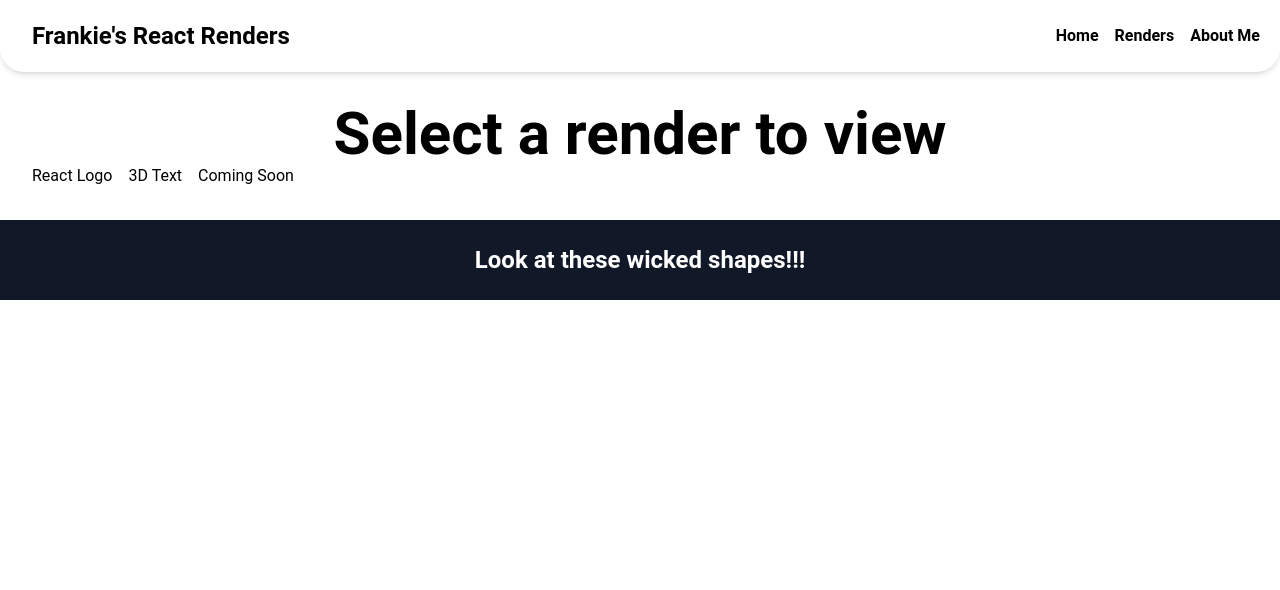
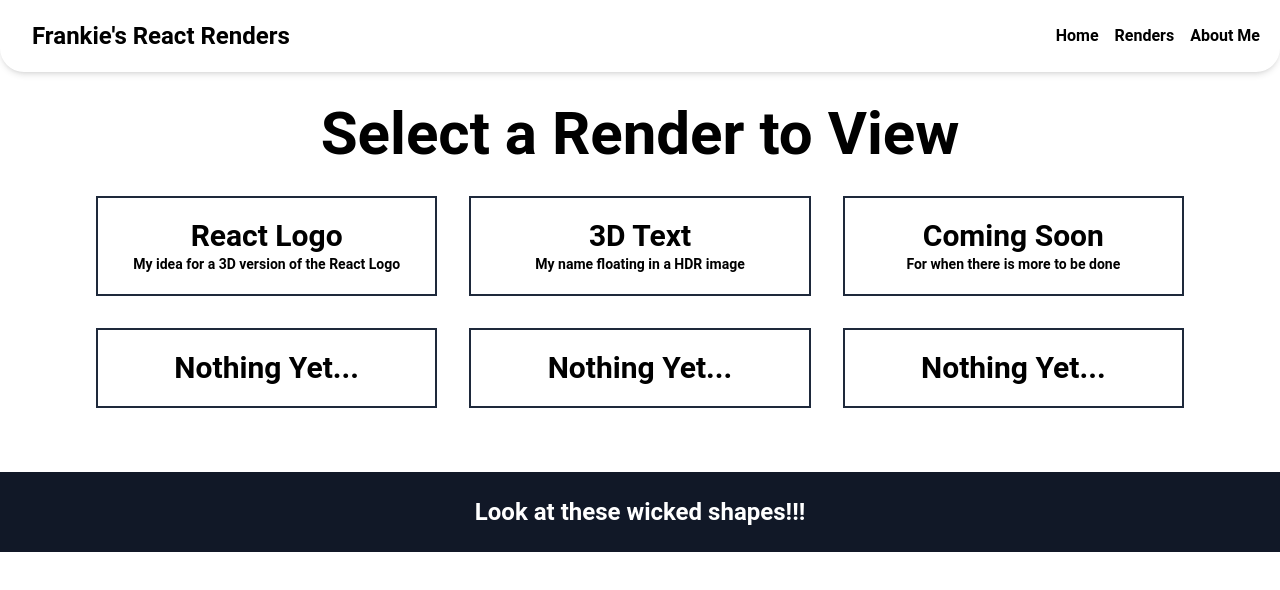
Before and after one commit to Bonyony/my-react-renders, a React (Vite) app: page /renders in a window 1280 px wide. Shown: the top 590 px of the page. Built offline with nearby package versions, Linux system fonts and the light colour scheme; the HTML template or start-up script is replaced by a standard one.

Commit message:
laid out the selection pages

```diff
--- a/src/components/selection/Selection.jsx
+++ b/src/components/selection/Selection.jsx
@@ -5,20 +5,54 @@ const Selection = () => {
   return (
     <div className="m-4 p-4">
       <h1 className="text-6xl font-bold text-center">
-        Select a render to view
+        Select a Render to View
       </h1>
-      <div className="grid" id="render_card">
-        <ul className="flex items-center gap-4">
-          <li>
-            <Link to="/renders/logo">React Logo</Link>
-          </li>
-          <li>
-            <Link to="/renders/3dtext">3D Text</Link>
-          </li>
-          <li>
-            <Link to="/renders/comingsoon">Coming Soon</Link>
-          </li>
-        </ul>
+
+      <div className="grid grid-cols-3 gap-8 my-8 mx-16">
+        <Link
+          to="/renders/logo"
+          className="text-center border-slate-800 border-2 py-5 gap-3 text-3xl font-bold hover:bg-blue-900 hover:text-white transition-all duration-200"
+        >
+          React Logo
+          <p className="text-sm">My idea for a 3D version of the React Logo</p>
+        </Link>
+
+        <Link
+          to="/renders/3dtext"
+          className="text-center border-slate-800 border-2 py-5 gap-3 text-3xl font-bold hover:bg-blue-900 hover:text-white transition-all duration-200"
+        >
+          3D Text
+          <p className="text-sm">My name floating in a HDR image</p>
+        </Link>
+
+        <Link
+          to="/renders/comingsoon"
+          className="text-center border-slate-800 border-2 py-5 gap-3 text-3xl font-bold hover:bg-blue-900 hover:text-white transition-all duration-200"
+        >
+          Coming Soon
+          <p className="text-sm">For when there is more to be done</p>
+        </Link>
+
+        <Link
+          to=""
+          className="text-center border-slate-800 border-2 py-5 gap-3 text-3xl font-bold hover:bg-blue-900 hover:text-white transition-all duration-200"
+        >
+          Nothing Yet...
+        </Link>
+
+        <Link
+          to=""
+          className="text-center border-slate-800 border-2 py-5 gap-3 text-3xl font-bold hover:bg-blue-900 hover:text-white transition-all duration-200"
+        >
+          Nothing Yet...
+        </Link>
+
+        <Link
+          to=""
+          className="text-center border-slate-800 border-2 py-5 gap-3 text-3xl font-bold hover:bg-blue-900 hover:text-white transition-all duration-200"
+        >
+          Nothing Yet...
+        </Link>
       </div>
     </div>
   );
--- a/src/pages/AboutMe.jsx
+++ b/src/pages/AboutMe.jsx
@@ -2,13 +2,14 @@ import React from "react";
 
 const AboutMe = () => {
   return (
-    <div className="m-4 p-4 flex flex-col">
-      <h1 className="flex justify-center font-bold text-center text-6xl">
+    <div className="m-4 p-4 flex flex-row">
+      <div className="flex flex-col">
+        <h1 className="flex font-bold text-left text-7xl">
           About Me, <br />
           Frank Francione
         </h1>
 
-      <p className="flex flex-row justify-center text-xl">
+        <p className="flex flex-row my-4 font-bold text-3xl">
           Check out my&nbsp;
           <a
             className="text-blue-700 hover:text-blue-900 relative w-fit block after:block after:content-[''] after:absolute after:h-[3px] after:bg-blue-700 after:w-full after:scale-x-0 after:hover:scale-x-100 after:transition after:duration-300 after:origin-left"
@@ -18,14 +19,15 @@ const AboutMe = () => {
             GitHub
           </a>
         </p>
-      <p className="flex justify-center text-xl text-center">
+        <p className="flex my-4 text-xl ">
           I am a Front-end / React Developer with a specialization in 3D
           rendering. <br />
           These are projects which reflect things I am passionate about,
           interested in, or maybe I just think it's cool.
         </p>
+      </div>
       <img
-        className="w-auto h-auto"
+        className="w-96 h-96 m-4"
         src="public/img/lookingGlass.jpeg"
         alt="My Art"
       />
--- a/src/pages/Home.jsx
+++ b/src/pages/Home.jsx
@@ -18,7 +18,6 @@ const Home = () => {
         </div>
       </div>
       <DemoPage />
-      <TextDemo />
     </>
   );
 };
```
Lines whose indentation alone changed are shown as unchanged.
